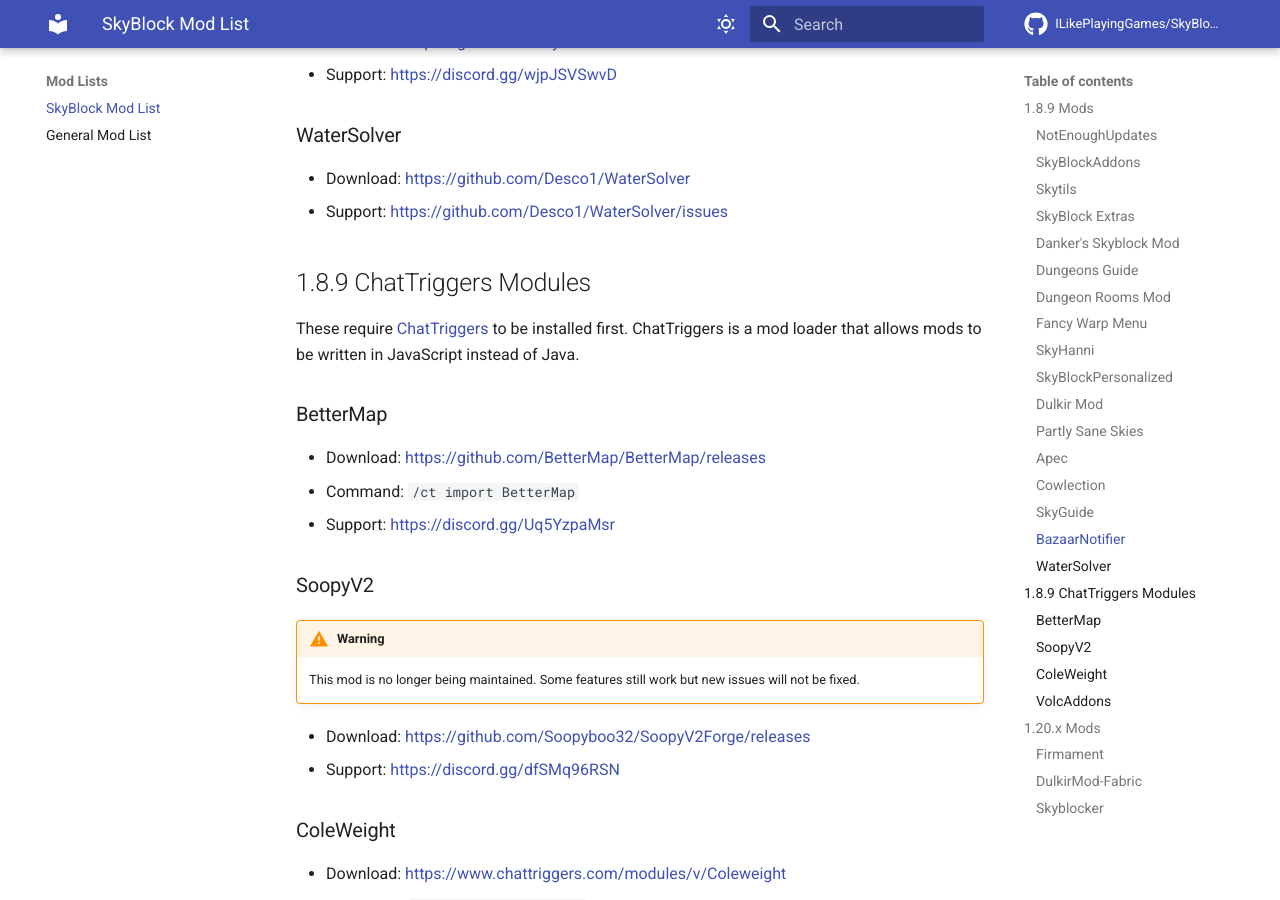
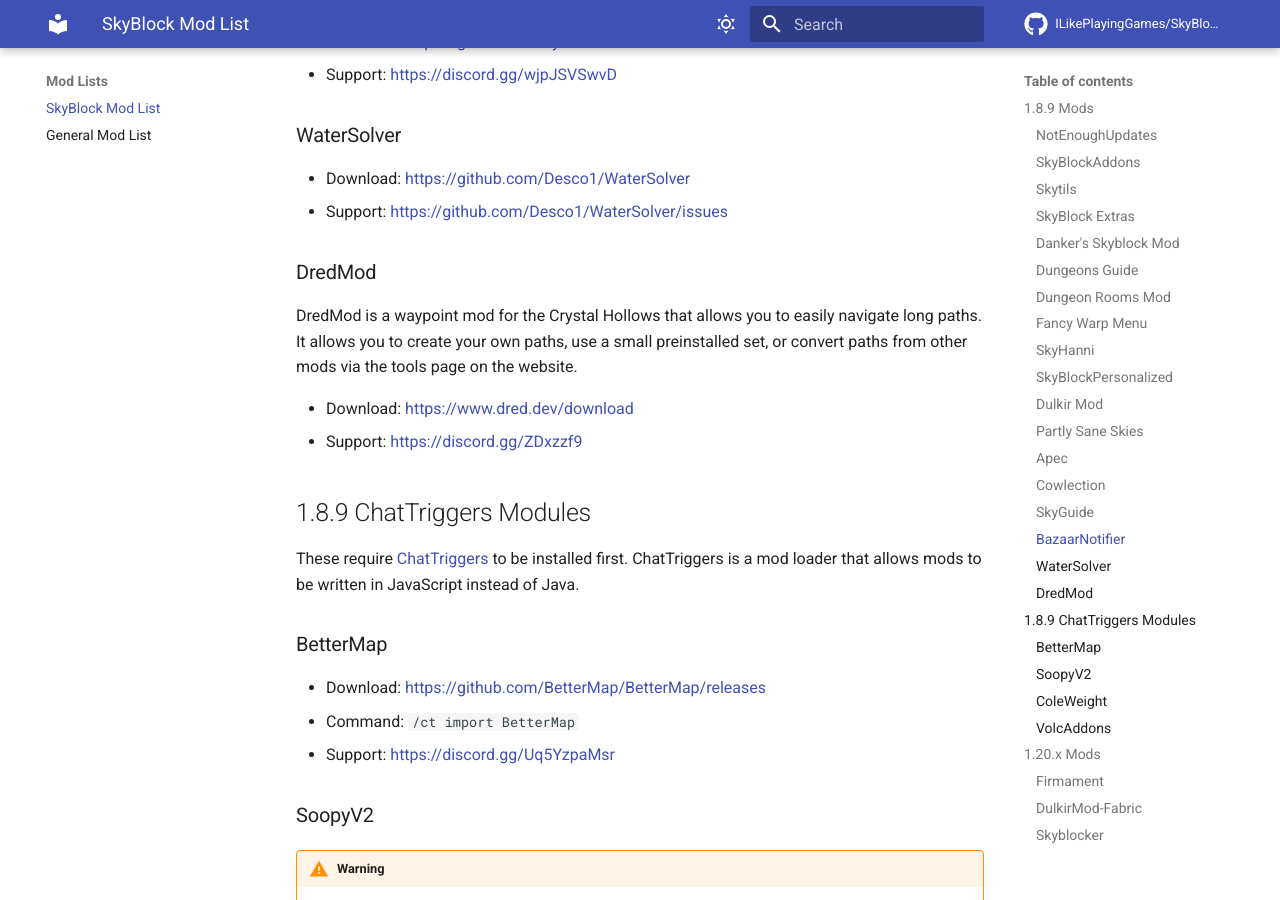
Before and after one commit to ModMalwareInvestigation/SkyBlockModWiki, an MkDocs documentation site: the page built from docs/mod-lists/skyblock-mod-list.md, in a window 1280 px wide and 900 px high, scrolled down 3100 px. Built offline with MkDocs 1.6.1 and Material for MkDocs 9.7.7, drawn with Linux system fonts in a browser that asks for light colours; comment, search, counter and statistics services are not loaded.

Commit message:
Add DredMod and Path Conversion tool (#15)
* Update website-list.md

Add my tool for converting waypoint formats

* Update skyblock-mod-list.md

Add dred mod

```diff
--- a/docs/mod-lists/skyblock-mod-list.md
+++ b/docs/mod-lists/skyblock-mod-list.md
@@ -90,6 +90,12 @@
     - Download: https://github.com/Desco1/WaterSolver
     - Support: https://github.com/Desco1/WaterSolver/issues
 
+    ### DredMod
+    DredMod is a waypoint mod for the Crystal Hollows that allows you to easily navigate long paths. It allows you to create your own paths, use a small preinstalled set, or convert paths from other mods via the tools page on the website.
+
+    - Download: https://www.dred.dev/download
+    - Support: https://discord.gg/ZDxzzf9
+
     ## 1.8.9 ChatTriggers Modules
     These require [ChatTriggers](https://www.chattriggers.com) to be installed first.
     ChatTriggers is a mod loader that allows mods to be written in JavaScript instead of Java.
```
Also changed, not shown: docs/tools/website-list.md (+5 -0 lines).
